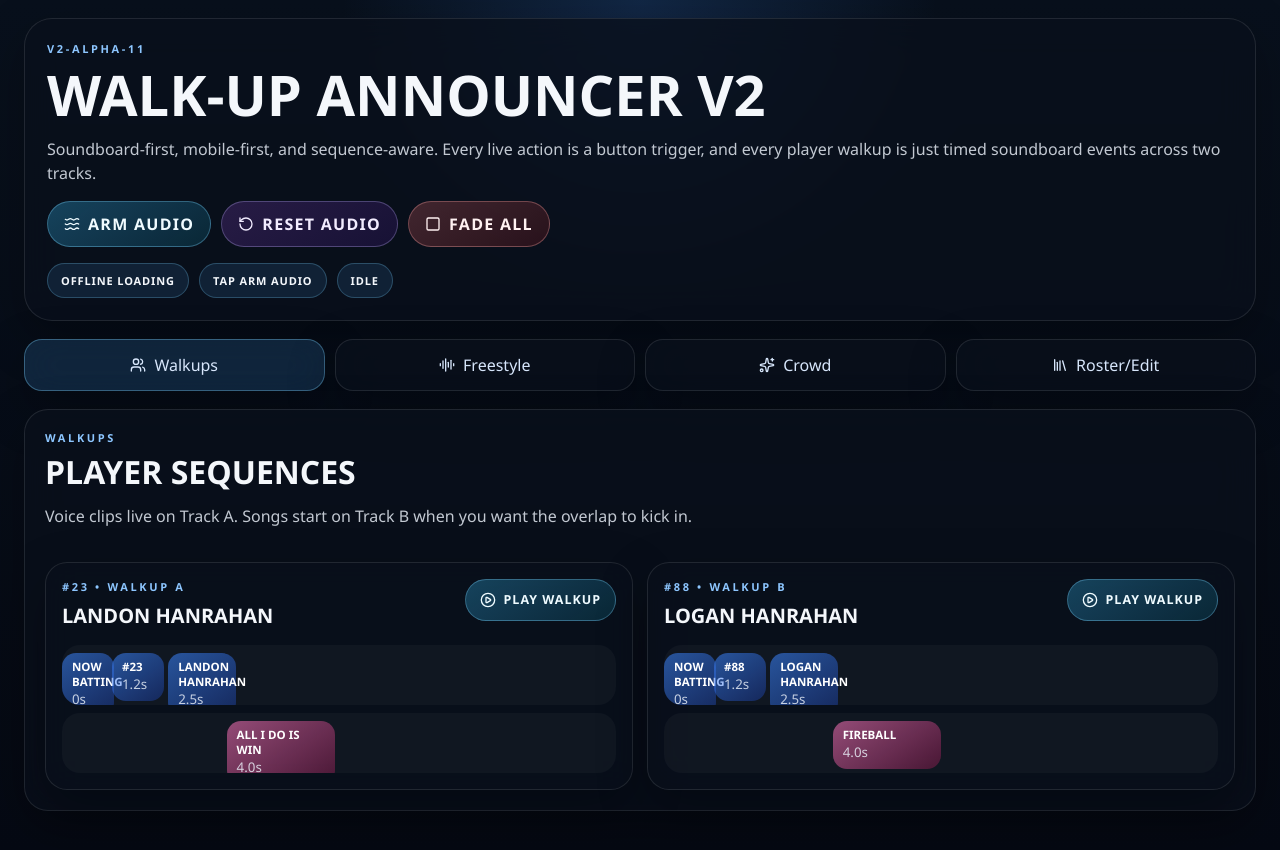
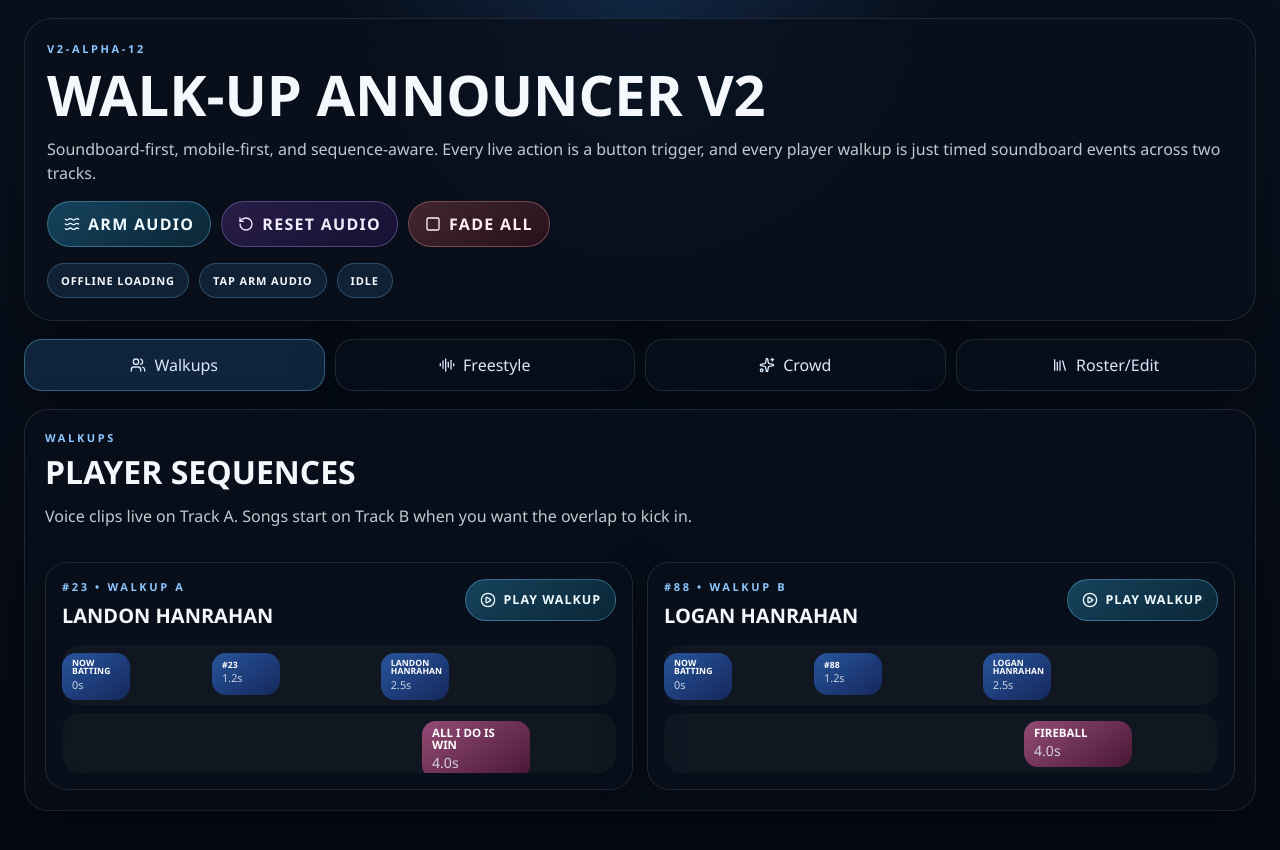
Before and after one commit to ClayBoneNJ/walk-up-announcer, a React (Vite) app in the folder v2/: page / in a window 1280 px wide. Built offline with nearby package versions, Linux system fonts and the light colour scheme.

Commit message:
Zoom v2 timeline and scale pill text

```diff
--- a/v2/src/App.jsx
+++ b/v2/src/App.jsx
@@ -12,8 +12,8 @@ import {
 import { usePlaybackEngine } from "./hooks/usePlaybackEngine";
 import { clipLibrary, players, screenTabs } from "./lib/sampleData";
 
-const APP_BUILD_LABEL = "v2-alpha-11";
-const TIMELINE_LEFT_SCALE = 24;
+const APP_BUILD_LABEL = "v2-alpha-12";
+const TIMELINE_LEFT_SCALE = 8;
 const TIMELINE_WIDTH_SCALE = 120;
 const TIMELINE_EVENT_GAP = 8;
 
@@ -50,6 +50,18 @@ function getDisplayEventsForTrack(sequence, track) {
       displayWidth: Math.min(naturalWidth, maxWidthBeforeNext),
     };
   });
+}
+
+function getTimelineTextSizeClass(width) {
+  if (width <= 82) {
+    return "timeline-event-xs";
+  }
+
+  if (width <= 108) {
+    return "timeline-event-sm";
+  }
+
+  return "timeline-event-md";
 }
 
 export default function App() {
@@ -192,9 +204,9 @@ export default function App() {
                             key={event.id}
                             type="button"
                             onClick={() => playClipNow(event.clip, player)}
-                            className={`timeline-event ${getTrackAccent(event.track)}`}
+                            className={`timeline-event ${getTrackAccent(event.track)} ${getTimelineTextSizeClass(event.displayWidth)}`}
                             style={{
-                              left: `${event.displayLeft}px`,
+                              left: `${Math.min(1080, event.displayLeft)}px`,
                               width: `${event.displayWidth}px`,
                             }}
                             title={`${event.clip.label} at ${formatMs(event.startMs)}`}
@@ -212,9 +224,9 @@ export default function App() {
                             key={event.id}
                             type="button"
                             onClick={() => playClipNow(event.clip, player)}
-                            className={`timeline-event ${getTrackAccent(event.track)}`}
+                            className={`timeline-event ${getTrackAccent(event.track)} ${getTimelineTextSizeClass(event.displayWidth)}`}
                             style={{
-                              left: `${event.displayLeft}px`,
+                              left: `${Math.min(1080, event.displayLeft)}px`,
                               width: `${event.displayWidth}px`,
                             }}
                             title={`${event.clip.label} at ${formatMs(event.startMs)}`}
--- a/v2/src/index.css
+++ b/v2/src/index.css
@@ -268,6 +268,7 @@ button {
   border-radius: 18px;
   background: rgba(255, 255, 255, 0.03);
   padding: 8px 10px;
+  scrollbar-width: thin;
 }
 
 .timeline-event {
@@ -288,6 +289,34 @@ button {
   font-size: 0.72rem;
   font-weight: 800;
   text-transform: uppercase;
+}
+
+.timeline-event-md span {
+  font-size: 0.72rem;
+  line-height: 1.05;
+}
+
+.timeline-event-md small {
+  font-size: 0.88rem;
+}
+
+.timeline-event-sm span {
+  font-size: 0.62rem;
+  line-height: 1.05;
+}
+
+.timeline-event-sm small {
+  font-size: 0.75rem;
+}
+
+.timeline-event-xs span {
+  font-size: 0.54rem;
+  line-height: 1.02;
+  letter-spacing: 0.01em;
+}
+
+.timeline-event-xs small {
+  font-size: 0.68rem;
 }
 
 .track-a {
```
